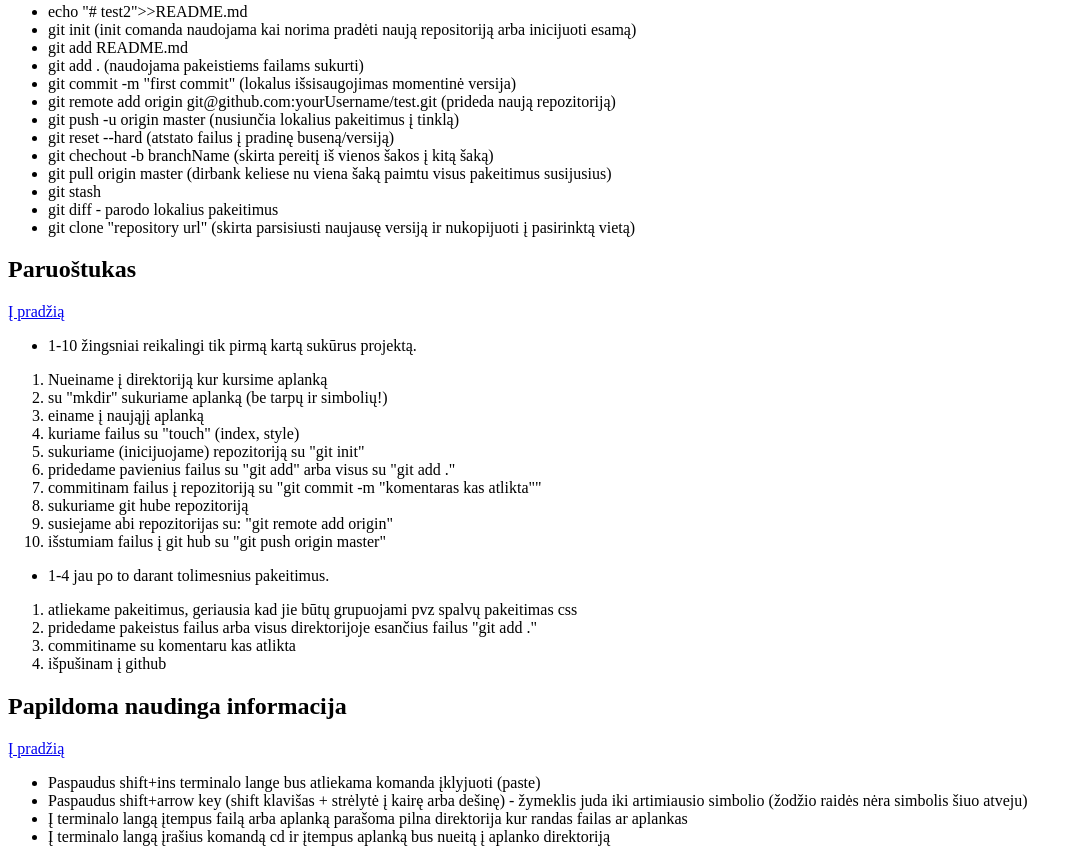
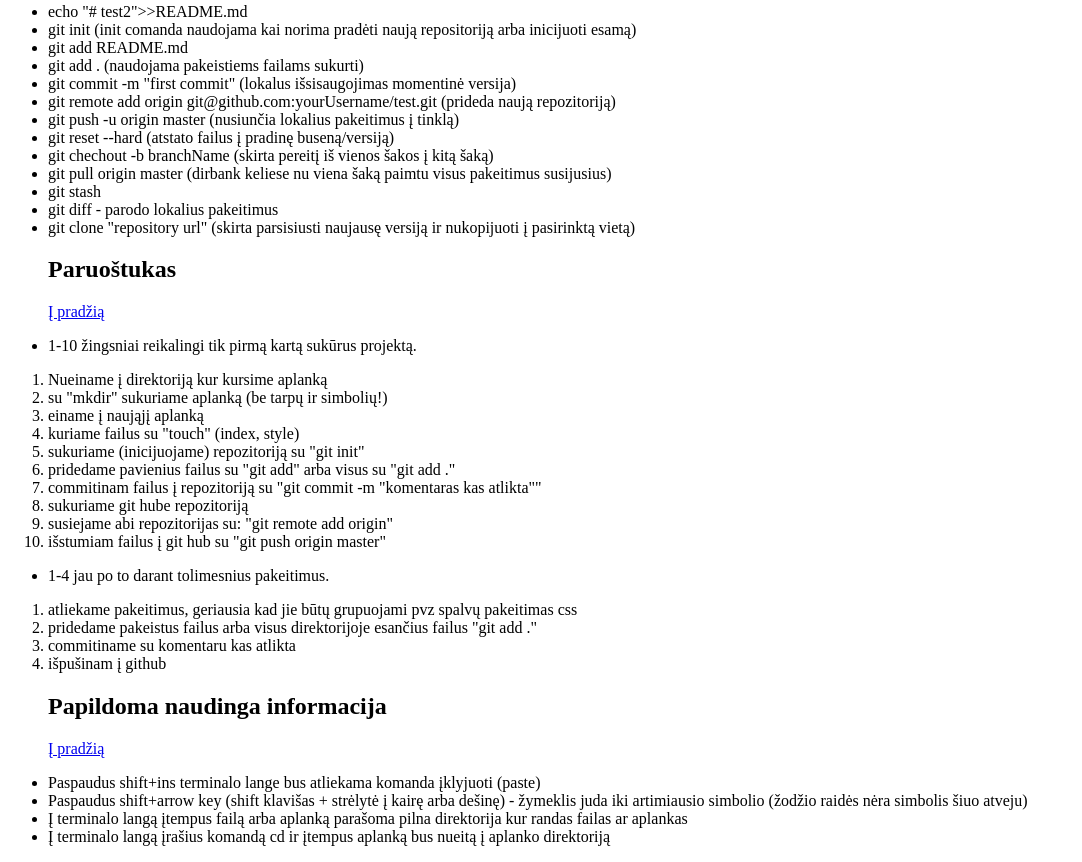
Before and after one commit to RonaldasC/gitbash_komandos, a plain HTML site: page index.html in a window 1280 px wide. Shown: the part 2007-2869 px from the top of the page, without its empty margins (0-1082 px from the left). Drawn offline with Linux system fonts and the light colour scheme.

Commit message:
hot fix pruoštukas papildoma info <ul>

```diff
--- a/index.html
+++ b/index.html
@@ -81,7 +81,7 @@
         </h2>
         <li>open . (reiktų patikslinimo ką daro šita komanda)*</li>
         <li>code . (atidarys Visual Studio Code su esamu aplanku). Pvz.: tarkim esam direktorijoje/aplanke Home tai įrašius komandą cd Desktop/naujas01/01/ ; code . VSC atidarys aplanką 01 esanty desktop aplanke naujas01.</li>
-        <h2  id="turinys8">
+        <h2 id="turinys8">
             Pagrindinės git komandos
         </h2>
         <a href="#turinys"><p>Į pradžią</p></a>
@@ -99,12 +99,15 @@
         <li>git diff - parodo lokalius pakeitimus</li>
         <li>git clone "repository url" (skirta parsisiusti naujausę versiją ir nukopijuoti į pasirinktą vietą)</li>
     </ul>
-        <h2  id="turinys9">
-            Paruoštukas <!--Karolio Žemelio paruoštukas. Karoli jei norėsi būti pridėtas i h2 teks pačiam edit pasidaryt ir update versiją-->
+    <ul>
+        <h2 id="turinys9">
+        Paruoštukas<!--Karolio Žemelio paruoštukas. Karoli jei norėsi būti pridėtas i h2 teks pačiam edit pasidaryt ir update versiją-->
         </h2>
+
         <a href="#turinys"><p>Į pradžią</p></a>
-    <ul> <!--pamėgint pasdaryt numeracija nuo vieno iki 14 su atskirtu uk tarp 10-11 arba html ~100-101 eilutės-->
-        <li>1-10 žingsniai reikalingi tik pirmą kartą sukūrus projektą.</li>
+    </ul> <!--pamėgint pasdaryt numeracija nuo vieno iki 14 su atskirtu uk tarp 10-11 arba html ~100-101 eilutės-->
+        <ul>
+            <li>1-10 žingsniai reikalingi tik pirmą kartą sukūrus projektą.</li>
         </ul>
         <ol>
         <li>Nueiname į direktoriją kur kursime aplanką</li>
@@ -128,10 +131,12 @@
         <li>išpušinam į github</li>
     </ol>
       </ul>
+    <ul>
         <h2 id="turinys10">
           Papildoma naudinga informacija
         </h2>
         <a href="#turinys"><p>Į pradžią</p></a>
+    </ul>
     <ul>
         <li>Paspaudus shift+ins terminalo lange bus atliekama komanda įklyjuoti (paste)</li>
         <li>Paspaudus shift+arrow key (shift klavišas + strėlytė į kairę arba dešinę) - žymeklis juda iki artimiausio simbolio (žodžio raidės nėra simbolis šiuo atveju)</li>
```
